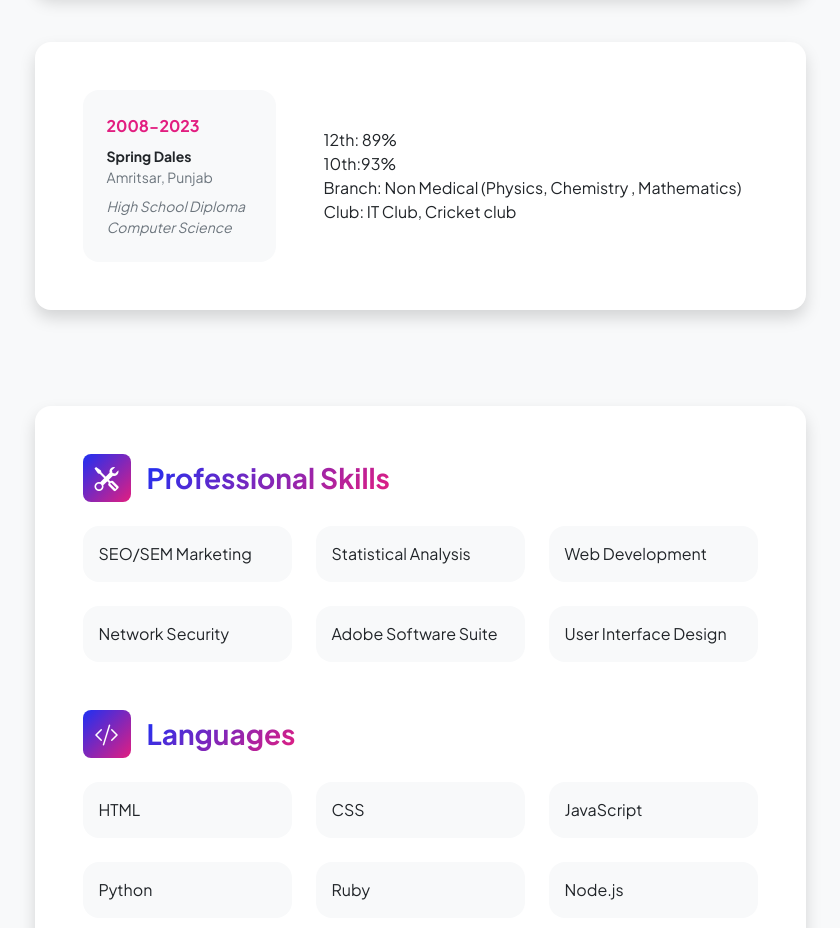
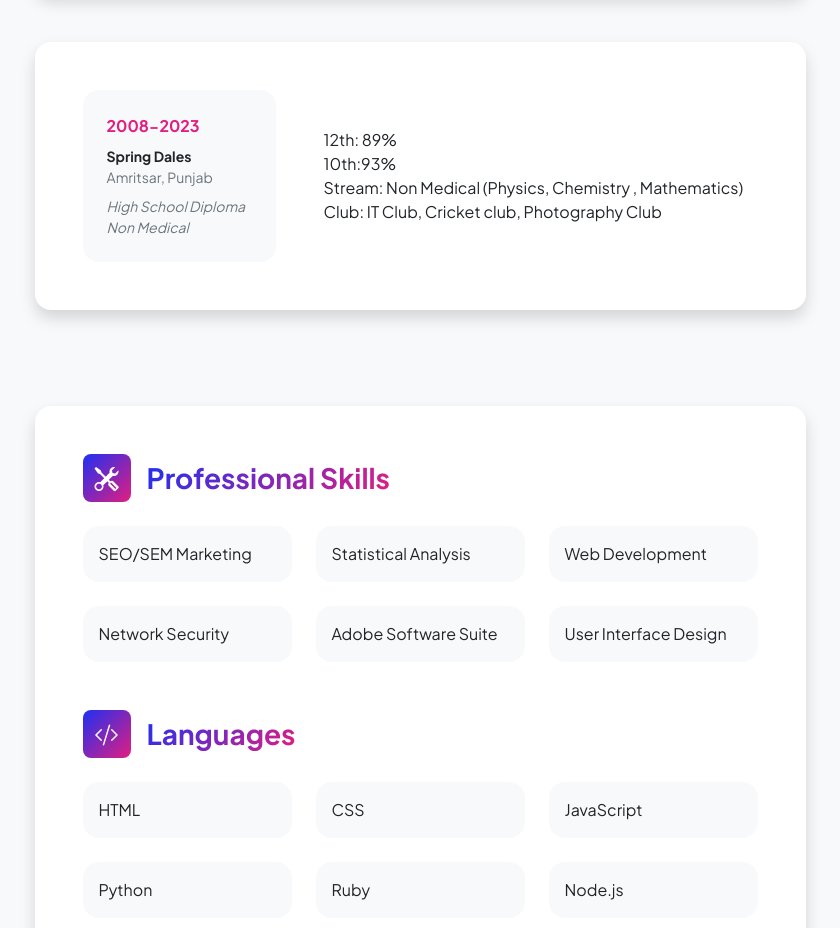
Before and after one commit to kam0561/portfolio, a plain HTML site: page resume.html in a window 1280 px wide. Shown: the part 1260-2188 px from the top of the page, without its empty margins (220-1060 px from the left). Drawn offline with nearby package versions, Linux system fonts and the light colour scheme.

Commit message:
resume page

```diff
--- a/resume.html
+++ b/resume.html
@@ -122,13 +122,13 @@
                                                 </div>
                                                 <div class="fst-italic">
                                                     <div class="small text-muted">High School Diploma</div>
-                                                    <div class="small text-muted">Computer Science</div>
+                                                    <div class="small text-muted">Non Medical</div>
                                                 </div>
                                             </div>
                                         </div>
                                         <div class="col-lg-8"><div>12th: 89%<br>10th:93%<br>
-                                            Branch: Non Medical (Physics, Chemistry , Mathematics)<br>
-                                            Club: IT Club, Cricket club</div></div>
+                                            Stream: Non Medical (Physics, Chemistry , Mathematics)<br>
+                                            Club: IT Club, Cricket club, Photography Club</div></div>
                                     </div>
                                 </div>
                             </div>
```
